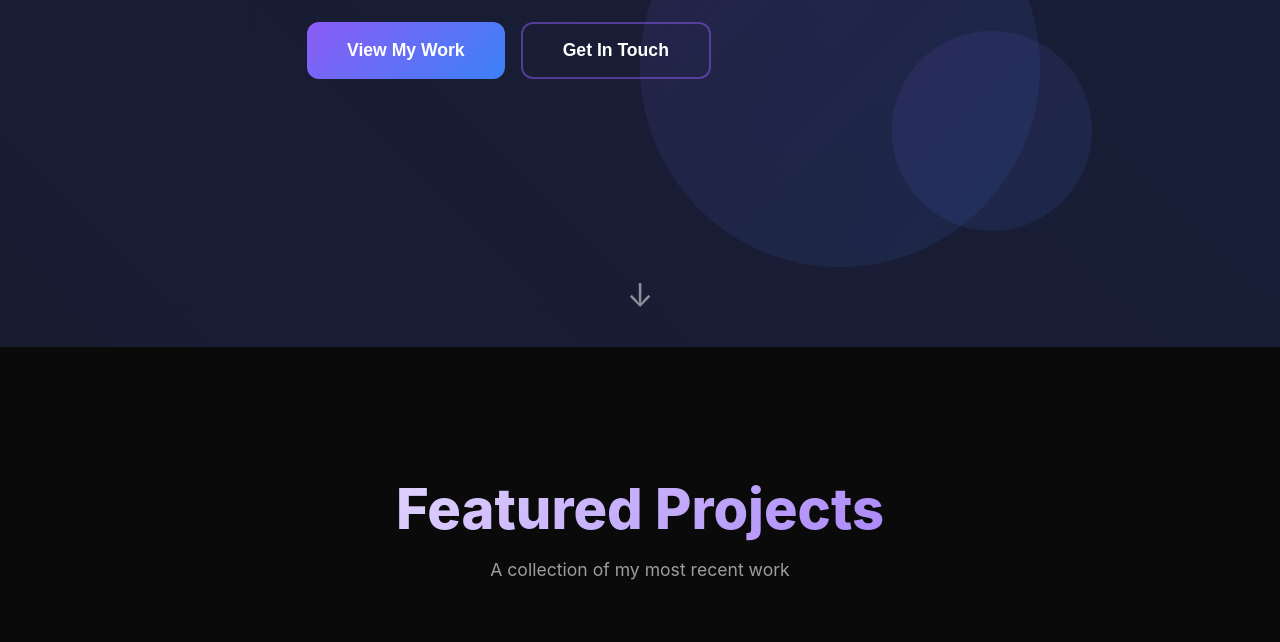
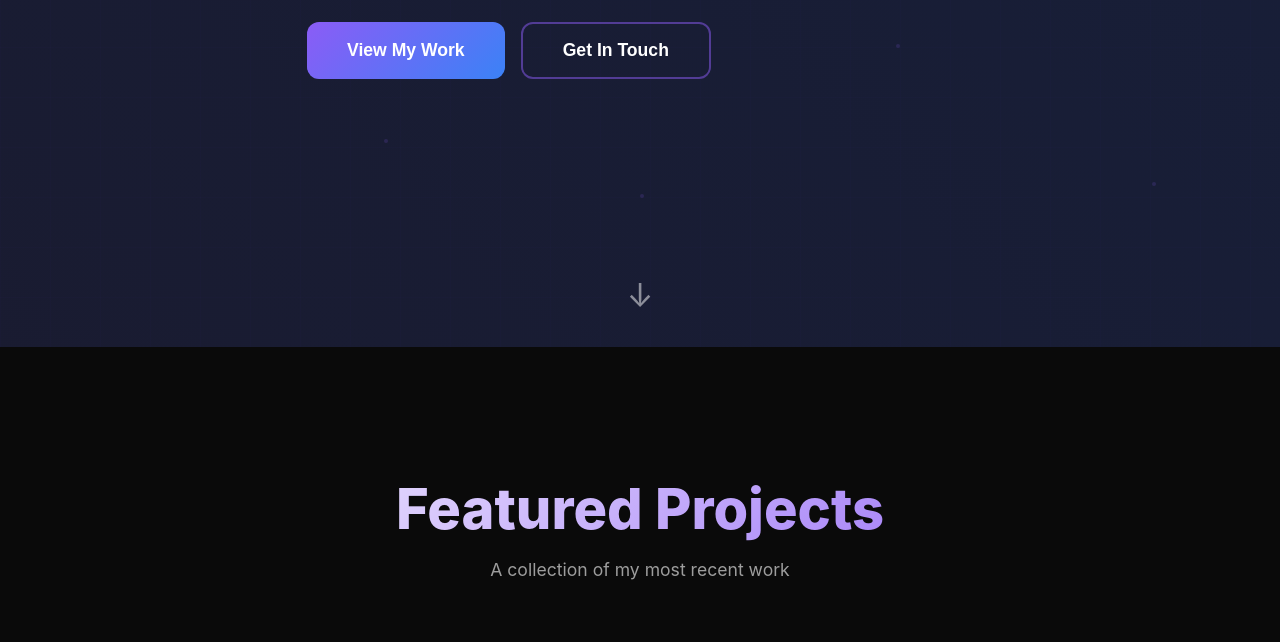
Before and after one commit to prashanttekriwal/prashanttekriwal.github.io, a plain HTML site: page index.html in a window 1280 px wide. Shown: the part 453-1095 px from the top of the page. Drawn offline with Linux system fonts and the light colour scheme.

Commit message:
Remove floating animation

```diff
--- a/index.html
+++ b/index.html
@@ -28,7 +28,28 @@
             animation: gradientShift 15s ease infinite;
         }
 
-        .floating-shapes {
+        .grid-overlay {
+            position: fixed;
+            width: 100%;
+            height: 100%;
+            z-index: -1;
+            background-image:
+                linear-gradient(rgba(139, 92, 246, 0.03) 1px, transparent 1px),
+                linear-gradient(90deg, rgba(139, 92, 246, 0.03) 1px, transparent 1px);
+            background-size: 50px 50px;
+            animation: gridPulse 4s ease-in-out infinite;
+        }
+
+        @keyframes gridPulse {
+            0%, 100% {
+                opacity: 0.3;
+            }
+            50% {
+                opacity: 0.6;
+            }
+        }
+
+        .particles {
             position: fixed;
             width: 100%;
             height: 100%;
@@ -36,49 +57,59 @@
             overflow: hidden;
         }
 
-        .shape {
+        .particle {
             position: absolute;
-            background: linear-gradient(135deg, rgba(139, 92, 246, 0.1), rgba(59, 130, 246, 0.1));
+            width: 4px;
+            height: 4px;
+            background: rgba(139, 92, 246, 0.4);
             border-radius: 50%;
-            animation: float 20s ease-in-out infinite;
+            animation: rise 15s linear infinite;
         }
 
-        .shape:nth-child(1) {
-            width: 300px;
-            height: 300px;
-            top: 10%;
+        .particle:nth-child(1) {
             left: 10%;
             animation-delay: 0s;
+            animation-duration: 12s;
         }
 
-        .shape:nth-child(2) {
-            width: 200px;
-            height: 200px;
-            top: 60%;
-            right: 15%;
-            animation-delay: 5s;
+        .particle:nth-child(2) {
+            left: 30%;
+            animation-delay: 2s;
+            animation-duration: 15s;
         }
 
-        .shape:nth-child(3) {
-            width: 400px;
-            height: 400px;
-            bottom: 10%;
+        .particle:nth-child(3) {
             left: 50%;
-            animation-delay: 10s;
+            animation-delay: 4s;
+            animation-duration: 10s;
         }
 
-        @keyframes float {
-            0%, 100% {
-                transform: translate(0, 0) rotate(0deg);
+        .particle:nth-child(4) {
+            left: 70%;
+            animation-delay: 1s;
+            animation-duration: 13s;
+        }
+
+        .particle:nth-child(5) {
+            left: 90%;
+            animation-delay: 3s;
+            animation-duration: 14s;
+        }
+
+        @keyframes rise {
+            0% {
+                bottom: -10px;
+                opacity: 0;
             }
-            25% {
-                transform: translate(50px, 50px) rotate(90deg);
+            10% {
+                opacity: 0.4;
             }
-            50% {
-                transform: translate(0, 100px) rotate(180deg);
+            90% {
+                opacity: 0.4;
             }
-            75% {
-                transform: translate(-50px, 50px) rotate(270deg);
+            100% {
+                bottom: 100%;
+                opacity: 0;
             }
         }
 
@@ -507,10 +538,13 @@
 </head>
 <body>
     <div class="background-animation"></div>
-    <div class="floating-shapes">
-        <div class="shape"></div>
-        <div class="shape"></div>
-        <div class="shape"></div>
+    <div class="grid-overlay"></div>
+    <div class="particles">
+        <div class="particle"></div>
+        <div class="particle"></div>
+        <div class="particle"></div>
+        <div class="particle"></div>
+        <div class="particle"></div>
     </div>
 
     <nav id="nav">
@@ -708,18 +742,6 @@
         }, { threshold: 0.1 });
 
         projectCards.forEach(card => observer.observe(card));
-
-        // Parallax effect for floating shapes
-        document.addEventListener('mousemove', (e) => {
-            const shapes = document.querySelectorAll('.shape');
-            const x = e.clientX / window.innerWidth;
-            const y = e.clientY / window.innerHeight;
-
-            shapes.forEach((shape, index) => {
-                const speed = (index + 1) * 20;
-                shape.style.transform = `translate(${x * speed}px, ${y * speed}px)`;
-            });
-        });
     </script>
 </body>
 </html>
```
